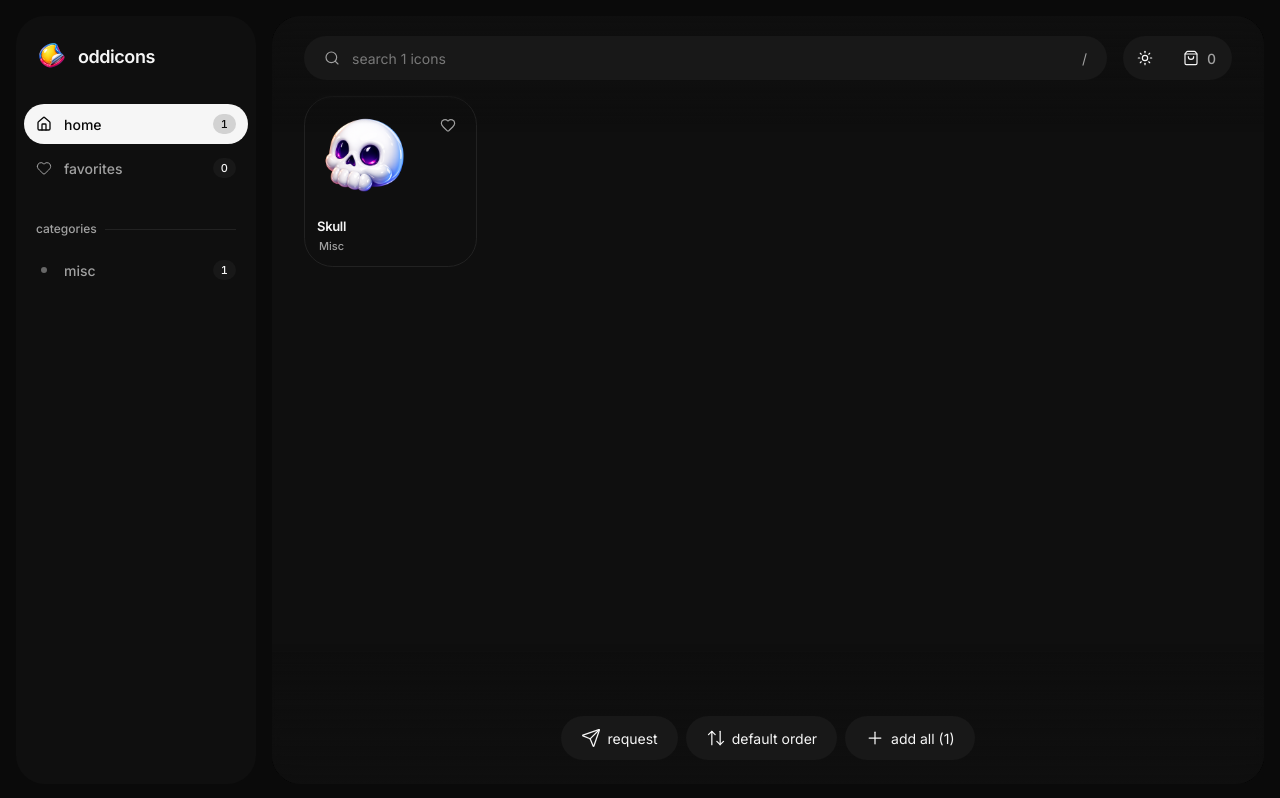
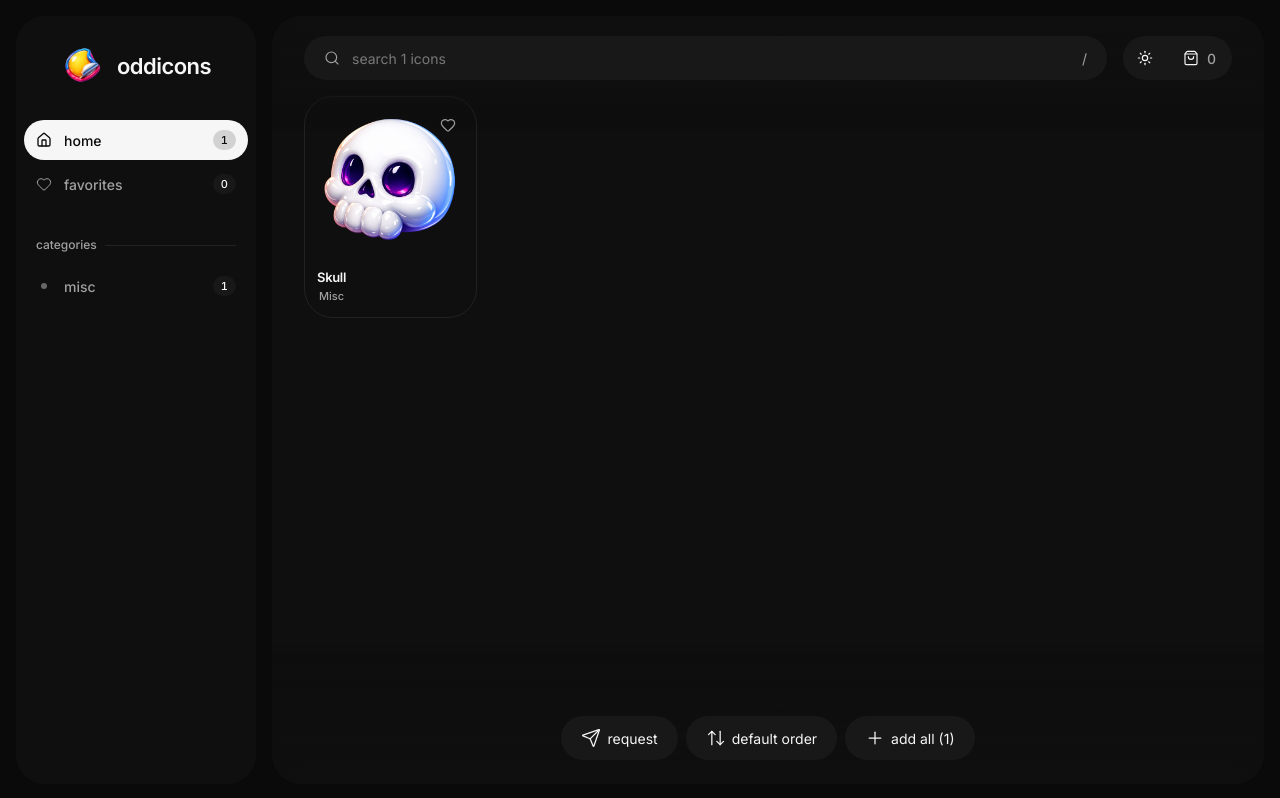
Before and after one commit to jasperdevs/oddicons, a Next.js app: page / in a window 1280 px wide. Built offline with nearby package versions, Linux system fonts and the light colour scheme.

Commit message:
polish: enlarge card icons and center sidebar brand
- card img fills the aspect-square cell (object-contain, p-3) instead
  of sitting at a fixed 88px — PNG icons now read at a usable size
- sidebar brand centered with a 44px logo and 22px wordmark

```diff
--- a/src/components/icon-card.tsx
+++ b/src/components/icon-card.tsx
@@ -149,16 +149,14 @@ export function IconCard({
         </span>
       )}
 
-      <div className="grid aspect-square place-items-center p-4">
+      <div className="grid aspect-square place-items-center p-3">
         {/* eslint-disable-next-line @next/next/no-img-element */}
         <img
           ref={imgRef}
           src={url}
           alt={name}
-          width={96}
-          height={96}
           data-icon-card={name}
-          className="h-[88px] w-[88px] transition-transform duration-[180ms] ease-[cubic-bezier(0.4,0,0.2,1)] group-hover:scale-[1.06]"
+          className="h-full w-full object-contain transition-transform duration-[180ms] ease-[cubic-bezier(0.4,0,0.2,1)] group-hover:scale-[1.06]"
           loading="lazy"
         />
       </div>
--- a/src/components/sidebar.tsx
+++ b/src/components/sidebar.tsx
@@ -92,15 +92,15 @@ export function Sidebar({
 
   return (
     <aside className="hidden w-60 shrink-0 flex-col overflow-hidden rounded-2xl bg-sidebar md:flex">
-      <div className="group/brand flex items-center gap-2.5 px-5 pb-8 pt-6">
+      <div className="group/brand flex items-center justify-center gap-3 px-5 pb-8 pt-7">
         {/* eslint-disable-next-line @next/next/no-img-element */}
         <img
           src={`${process.env.NEXT_PUBLIC_BASE_PATH ?? ""}/sitelogo.png`}
           alt=""
           aria-hidden
-          className="h-8 w-8 shrink-0 transition-transform duration-[220ms] ease-[cubic-bezier(0.4,0,0.2,1)] group-hover/brand:rotate-[8deg] group-hover/brand:scale-[1.04]"
+          className="h-11 w-11 shrink-0 transition-transform duration-[220ms] ease-[cubic-bezier(0.4,0,0.2,1)] group-hover/brand:rotate-[8deg] group-hover/brand:scale-[1.04]"
         />
-        <span className="text-[18px] font-semibold tracking-tight text-foreground">
+        <span className="text-[22px] font-semibold leading-none tracking-tight text-foreground">
           oddicons
         </span>
       </div>
```
